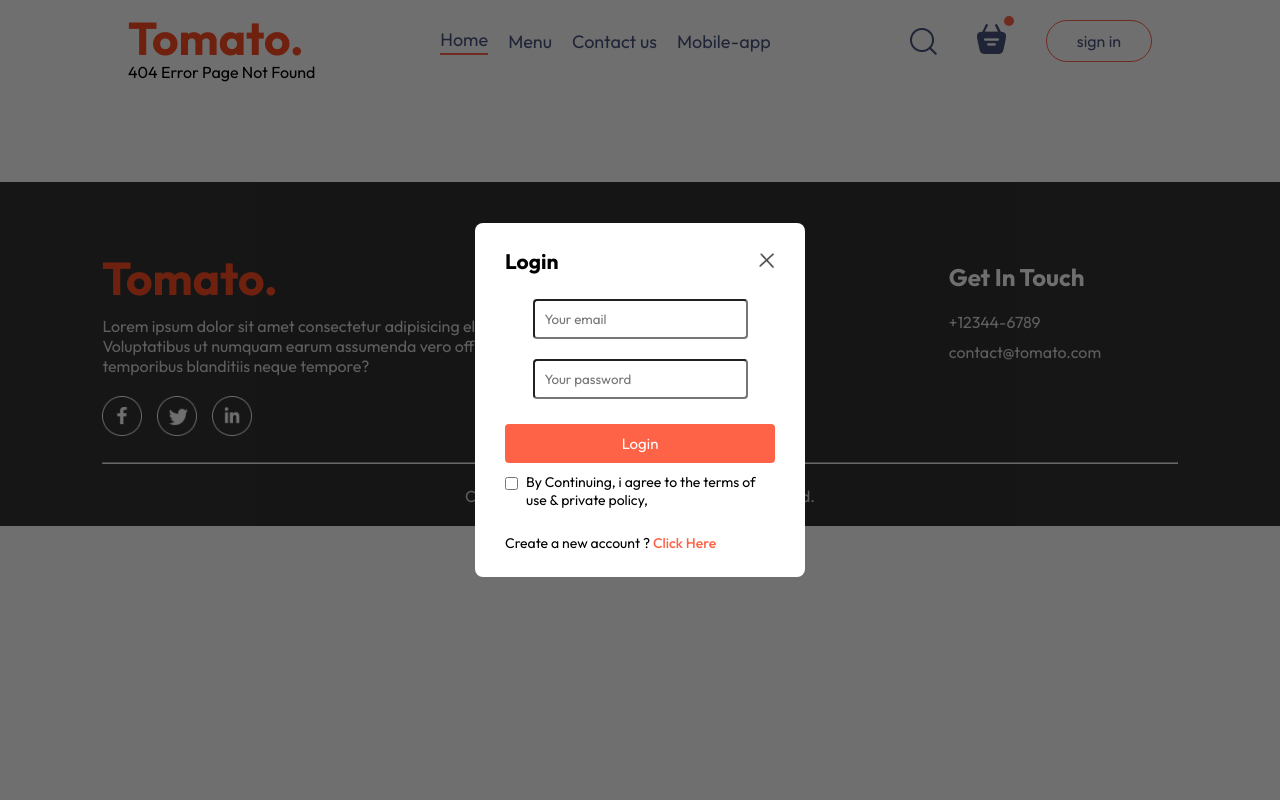
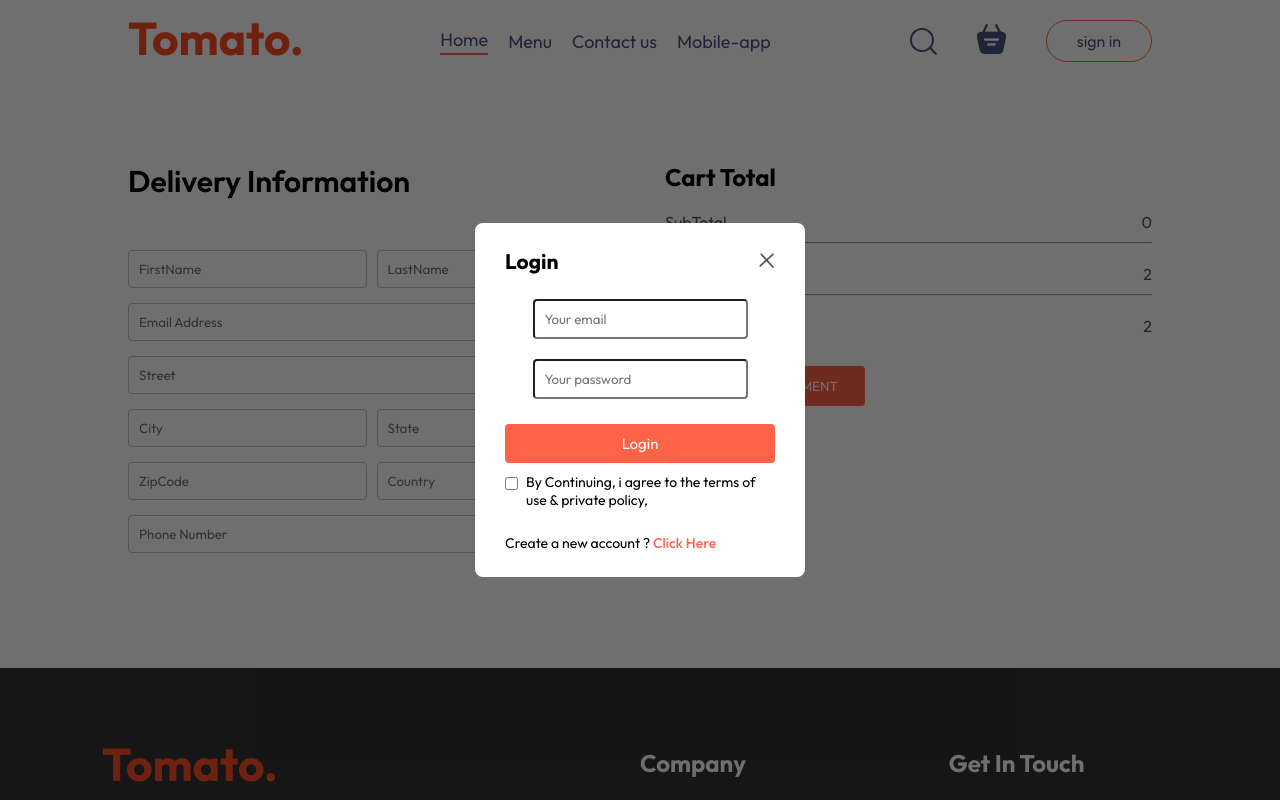
Before and after one commit to Shaurya0786/Food-Delivery-Application, a React (Vite) app in the folder frontend/: page /orders in a window 1280 px wide. Shown: the top 800 px of the page. Built offline with nearby package versions, Linux system fonts and the light colour scheme.

Commit message:
Finished Place order page

```diff
--- a/frontend/src/App.jsx
+++ b/frontend/src/App.jsx
@@ -10,17 +10,17 @@ import LoginPopup from './components/LoginPopup/LoginPopup'
 
 function App() {
 
-  const [showLogin,setShowLogin] = useState(false)
+  const [showLogin,setShowLogin] = useState(true)
 
   return (
     <>
-    {!showLogin?<LoginPopup setShowLogin={setShowLogin}/>:<></>}
+    {showLogin?<LoginPopup setShowLogin={setShowLogin}/>:<></>}
     <div className="app">
       <Navbar setShowLogin={setShowLogin}/>
       <Routes>
         <Route  path='/' element={<Home/>}/>
         <Route  path='/cart' element={<Cart/>}/>
-        <Route  path='/order' element={<PlaceOrder/>}/>
+        <Route  path='/orders' element={<PlaceOrder/>}/>
         <Route  path='*' element={<PageNotFound/>}/>
       </Routes>
     </div>
--- a/frontend/src/Context/StoreContext.jsx
+++ b/frontend/src/Context/StoreContext.jsx
@@ -17,12 +17,25 @@ const StoreContextProvider = ({children})=>{
         else setCartItem((prevState => {return {...prevState,[itemid]:prevState[itemid]-1}}))
     }
 
+    const totalAmount=()=>{
+        let total = 0;
+        for(const item in cartItem){
+            if(cartItem[item]>0){
+            let iteminfo = food_list.find((product)=>item===product._id)
+            total+=iteminfo.price*cartItem[item]
+            }
+        }
+        return total
+    }
+
+
     const contextValue = {
         food_list,
         addItem,
         removeItem,
         cartItem,
-        setCartItem
+        setCartItem,
+        totalAmount
     }
 
     return(
--- a/frontend/src/components/LoginPopup/LoginPopup.jsx
+++ b/frontend/src/components/LoginPopup/LoginPopup.jsx
@@ -13,7 +13,7 @@ const LoginPopup = ({setShowLogin}) => {
                 <h2>
                     {currState}
                 </h2>
-                <img src={assets.cross_icon} alt="" onClick={()=>{setShowLogin(true)}} />
+                <img src={assets.cross_icon} alt="" onClick={()=>{setShowLogin(false)}} />
             </div>
             <div className="login-popup-input">
                 {currState==="Login"?<></>:<input type="text" placeholder="Your name" required />}
--- a/frontend/src/components/navbar/Navbar.jsx
+++ b/frontend/src/components/navbar/Navbar.jsx
@@ -1,11 +1,13 @@
-import React, { useState } from 'react'
+import React, { useContext, useState } from 'react'
 import { assets } from '../../assets/assets'
 import {Link} from 'react-router-dom'
 import './navbar.css'
+import { StoreContext } from '../../Context/StoreContext'
 
 function Navbar ({setShowLogin}) {
 
   const [menu,setMenu] = useState("Home")
+  const {totalAmount} = useContext(StoreContext)
 
   function setNavMenu(e){
     setMenu(e.target.innerHTML)
@@ -23,9 +25,9 @@ function Navbar ({setShowLogin}) {
         <img src={assets.search_icon} alt="" />
         <div className='navbar-basket-icon'>
             <Link to="/cart"><img src={assets.basket_icon} alt=""   /></Link>
-            <div className='dot'></div>
+            <div className={totalAmount()===0?'':'dot'}></div>
         </div>
-        <button className='navbar-button' onClick={()=>{setShowLogin(false)}}>sign in</button>
+        <button className='navbar-button' onClick={()=>{setShowLogin(true)}}>sign in</button>
       </div>
     </div>
   )
--- a/frontend/src/pages/Cart/Cart.jsx
+++ b/frontend/src/pages/Cart/Cart.jsx
@@ -1,10 +1,11 @@
 import React, { useContext } from 'react'
 import './cart.css'
 import { StoreContext } from '../../Context/StoreContext'
+import { useNavigate } from 'react-router-dom'
 function Cart(){
 
-  const{cartItem,food_list,removeItem} = useContext(StoreContext)
-
+  const{cartItem,food_list,removeItem,totalAmount} = useContext(StoreContext)
+  const navigate = useNavigate()
   return (
     <div className='cart'>
       <div className="cart-items">
@@ -20,7 +21,7 @@ function Cart(){
         <hr />
         {food_list.map((item,index)=>{
           if(cartItem[item._id]>0) return (
-            <div>
+            <div key={index}>
               <div className='cart-items-title cart-items-item'>
               <img src={item.image} alt="" />
               <p>{item.name}</p>
@@ -40,7 +41,7 @@ function Cart(){
           <div>
             <div className="cart-total-details">
               <p>SubTotal</p>
-              <p>{0}</p>
+              <p>{totalAmount()}</p>
             </div>
             <hr />
             <div className="cart-total-details">
@@ -50,10 +51,10 @@ function Cart(){
             <hr />
             <div className="cart-total-details">
             <p>Total</p>
-            <p>{0}</p>
+            <p>{totalAmount()+2}</p>
             </div>
           </div>
-          <button> PROCEED TO CHECKOUT</button>
+          <button  onClick={()=>{totalAmount()>0?navigate('/orders'):""}}> PROCEED TO CHECKOUT</button>
         </div>
         <div className='cart-promocode'>
             <div>
--- a/frontend/src/pages/PlaceOrder/PlaceOrder.jsx
+++ b/frontend/src/pages/PlaceOrder/PlaceOrder.jsx
@@ -1,11 +1,54 @@
-import React from 'react'
-import './PlaceOrder'
+import {React,useContext} from 'react'
+import './placeorder.css'
+import { StoreContext } from '../../Context/StoreContext'
+
+
 
 function PlaceOrder(){
+  const {totalAmount} = useContext(StoreContext)
   return (
-    <div>
-      Place Order Page
-    </div>
+    <form className='place-order'>
+      <div className="placeorder-left">
+        <p className='title'>Delivery Information</p>
+        <div className='multi-fields'>
+          <input type="text" placeholder="FirstName" id="" />
+          <input type="text" placeholder="LastName" id="" />
+        </div>
+        <input type="text" placeholder="Email Address" id="" />
+        <input type="text" placeholder="Street" id="" />
+        <div className='multi-fields'>
+          <input type="text" placeholder="City" id="" />
+          <input type="text" placeholder="State" id="" />
+        </div>
+        <div className='multi-fields'>
+          <input type="text" placeholder="ZipCode" id="" />
+          <input type="text" placeholder="Country" id="" />
+        </div>
+        <input type="number" placeholder='Phone Number' id="" />
+      </div>
+      <div className="placeorder-right">
+      <div className="cart-total">
+          <h2>Cart Total</h2>
+          <div>
+            <div className="cart-total-details">
+              <p>SubTotal</p>
+              <p>{totalAmount()}</p>
+            </div>
+            <hr />
+            <div className="cart-total-details">
+            <p>Delivery Fee</p>
+            <p>{2}</p>
+            </div>
+            <hr />
+            <div className="cart-total-details">
+            <p>Total</p>
+            <p>{totalAmount()+2}</p>
+            </div>
+          </div>
+          <button> PROCEED TO PAYMENT</button>
+        </div>
+      </div>
+    </form>
   )
 }
 
--- a/frontend/src/pages/PlaceOrder/placeorder.css
+++ b/frontend/src/pages/PlaceOrder/placeorder.css
@@ -0,0 +1,42 @@
+.place-order{
+    display: flex;
+    align-items: start;
+    justify-content: space-between;
+    gap: 50px;
+    margin-top: 100px;
+}
+.placeorder-left{
+    width: 100%;
+    max-width: max(30%,500px);
+}
+.placeorder-left .title{
+    font-size: 30px;
+    font-weight: 600;
+    margin-bottom: 50px;
+}
+.placeorder-left input{
+    width: 100%;
+    margin-bottom: 15px;
+    padding: 10px;
+    border: 1px solid #c5c5c5;
+    border-radius: 4px;
+    outline-color: tomato;
+
+}
+.placeorder-left .multi-fields{
+    display: flex;
+    gap: 10px;
+}
+.placeorder-right{
+    width: 100%;
+    max-width: max(40%,500px);
+}
+
+.place-order .cart-total button{
+    margin-top: 30px;
+}
+@media (max-width:750px) {
+    .place-order{
+        flex-direction: column-reverse;
+    }
+}
```
